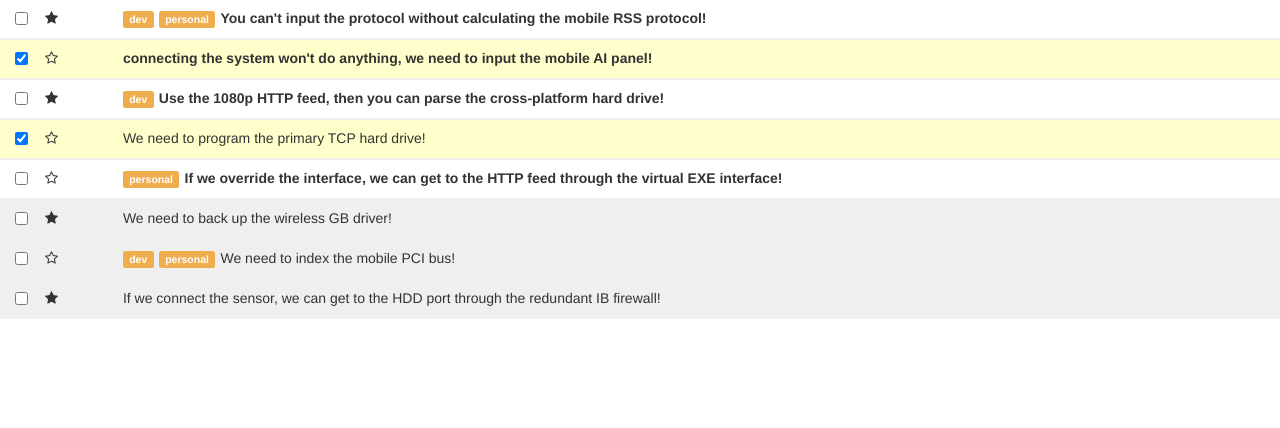
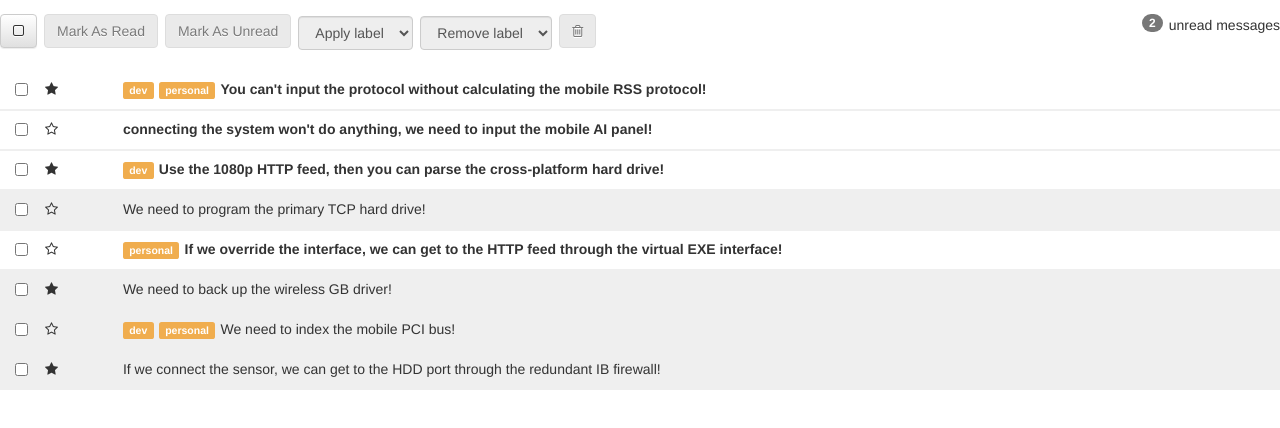
Before and after one commit to austincgohde/react-inbox, a React (Create React App) app: page / in a window 1280 px wide. Shown: the top 428 px of the page. Built offline with nearby package versions, Linux system fonts and the light colour scheme.

Commit message:
Story 4 Finished

```diff
--- a/src/App.js
+++ b/src/App.js
@@ -1,5 +1,5 @@
 import React, { Component } from 'react';
-// import Toolbar from './Toolbar';
+import Toolbar from './Toolbar';
 import MessageList from './MessageList';
 
 class App extends Component {
@@ -18,7 +18,6 @@ class App extends Component {
         "subject": "connecting the system won't do anything, we need to input the mobile AI panel!",
         "read": false,
         "starred": false,
-        "selected": true,
         "labels": []
       },
       {
@@ -33,7 +32,6 @@ class App extends Component {
         "subject": "We need to program the primary TCP hard drive!",
         "read": true,
         "starred": false,
-        "selected": true,
         "labels": []
       },
       {
@@ -77,10 +75,33 @@ class App extends Component {
     this.setState({ messages: messageList});
   }
 
+  handleBulkSelecting = (count) => {
+    console.log("Did I get here?");
+    let countCheck = count === 3 ? false : true;
+    let messageList = this.state.messages.map(m => m = {...m, "selected": countCheck});
+
+    console.log(messageList);
+    this.setState({messages: messageList});
+  }
+
   render() {
+
+    let {
+      messages
+    } = this.state
+
+    let toolbarFilterCheck = messages.filter(m => m.selected);
+    let toolbarSelectedCount =
+          toolbarFilterCheck.length === messages.length ? 3
+        : toolbarFilterCheck.length === 0 ? 1
+        : 2
+
     return (
       <div>
-
+        <Toolbar
+          selectedCount={toolbarSelectedCount}
+          bulkSelectFn={this.handleBulkSelecting}
+          />
         <MessageList
           messages={this.state.messages}
           valueChangeFn={this.handleValueChanges}
--- a/src/Message.js
+++ b/src/Message.js
@@ -1,10 +1,6 @@
 import React, {Component} from 'react'
 
 class Message extends Component {
-
-  state = {
-    selected : this.props.message.selected
-  }
 
   handleStarred = (e) => {
     e.preventDefault();
@@ -14,8 +10,7 @@ class Message extends Component {
   handleSelected = (e) => {
     // e.preventDefault();
     let valueFixer = e.target.value !== "on" ? true : false;
-    this.setState({selected : valueFixer})
-    this.props.valueChangeFn(this.props.message, "selected", this.state.selected)
+    this.props.valueChangeFn(this.props.message, "selected", valueFixer)
   }
 
   render() {
@@ -23,14 +18,15 @@ class Message extends Component {
     let {
       read,
       starred,
+      selected,
       labels,
       subject
     } = this.props.message
 
     let ifRead = read ? "read" : "unread";
     let ifStarred = starred ? "star fa fa-star" : "star fa fa-star-o";
-    let ifSelected = this.state.selected ? "selected" : "";
-    let booleanConverter = this.state.selected ? "on" : "off"
+    let ifSelected = selected ? "selected" : "";
+    let booleanConverter = selected ? "on" : "off"
     let labelsMapped = labels.map((label, i) => {
       return <span key={i} className="label label-warning">{label}</span>
     })
@@ -43,7 +39,7 @@ class Message extends Component {
             <input
               type="checkbox"
               value={booleanConverter}
-              checked={this.state.selected}
+              checked={selected}
               onChange={this.handleSelected}
               />
           </div>
--- a/src/Toolbar.js
+++ b/src/Toolbar.js
@@ -1,11 +1,68 @@
-// import React, { Component } from 'react'
-//
-// class Toolbar extends Component {
-//   render () {
-//     return (
-//
-//     )
-//   }
-// }
-//
-// export default Toolbar
+import React, { Component } from 'react'
+
+class Toolbar extends Component {
+
+  handleQuickSelection = (e) => {
+    console.log("How about here?");
+    e.preventDefault();
+    console.log("Did you even get here?");
+    this.props.bulkSelectFn(this.props.selectedCount);
+  }
+
+  render () {
+    console.log(this.props.selectedCount);
+    let selectedCheck =
+          this.props.selectedCount === 3 ? "fa fa-check-square-o"
+        : this.props.selectedCount === 1 ? "fa fa-square-o"
+        : "fa fa-minus-square-o";
+
+    let buttonDisable = this.props.selectedCount === 1 ? "disabled" : "";
+
+    return (
+      <div className="row toolbar">
+        <div className="col-md-12">
+          <p className="pull-right">
+            <span className="badge badge">2</span>
+            unread messages
+          </p>
+
+          <button
+            className="btn btn-default"
+            onClick={this.handleQuickSelection}
+            >
+            <i className={selectedCheck}></i>
+          </button>
+
+          <button className="btn btn-default" disabled={buttonDisable}>
+            Mark As Read
+          </button>
+
+          <button className="btn btn-default" disabled={buttonDisable}>
+            Mark As Unread
+          </button>
+
+          <select className="form-control label-select" disabled={buttonDisable}>
+            <option>Apply label</option>
+            <option value="dev">dev</option>
+            <option value="personal">personal</option>
+            <option value="gschool">gschool</option>
+          </select>
+
+          <select className="form-control label-select" disabled={buttonDisable}>
+            <option>Remove label</option>
+            <option value="dev">dev</option>
+            <option value="personal">personal</option>
+            <option value="gschool">gschool</option>
+          </select>
+
+          <button className="btn btn-default" disabled={buttonDisable}>
+            <i className="fa fa-trash-o"></i>
+          </button>
+        </div>
+      </div>
+
+    )
+  }
+}
+
+export default Toolbar
```
